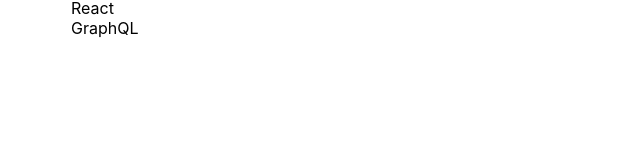
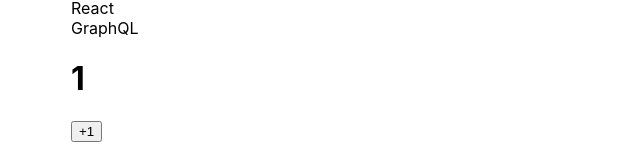
Before and after one commit to zanzipanziby/React-kabzda-kak-podrobno, a React (Create React App) app: page / in a window 1280 px wide. Shown: the part 1146-1305 px from the top of the page, without its empty margins (319-959 px from the left). Before the commit the page ends 1204 px from the top, so only its background shows below. Built offline with nearby package versions, Linux system fonts and the light colour scheme.

Commit message:
useState

```diff
--- a/src/App.tsx
+++ b/src/App.tsx
@@ -19,6 +19,7 @@
 import {Factorial} from "./components/UseMemo/UseMemo1";
 import {HelpForReactMemo} from "./components/UseMemo/UseMemo2";
 import {LikeUseCallback} from "./components/UseCallback/UseCallback";
+import UseState from "./components/useState/UseState";
 
 function App() {
 
@@ -115,6 +116,7 @@
             <HelpForReactMemo/>
             <hr/>
             <LikeUseCallback/>
+            <UseState/>
         </div>
     );
 }
--- /dev/null
+++ b/src/components/useState/UseState.tsx
@@ -0,0 +1,25 @@
+import React, {useState} from 'react';
+
+const UseState = () => {
+    function generateData() {
+        return 1
+    }
+
+    const [counter, setCounter] = useState(generateData)
+
+    const changer = (state: number) => {
+        console.log('data changed')
+        return state + 1
+    }
+
+    return (
+        <div>
+            <h1>{counter}</h1>
+            <div>
+                <button onClick={() => setCounter(changer)}>+1</button>
+            </div>
+        </div>
+    );
+};
+
+export default UseState;
```
Also changed, not shown: 1 other file (tests, documents, lock files or other folders).
